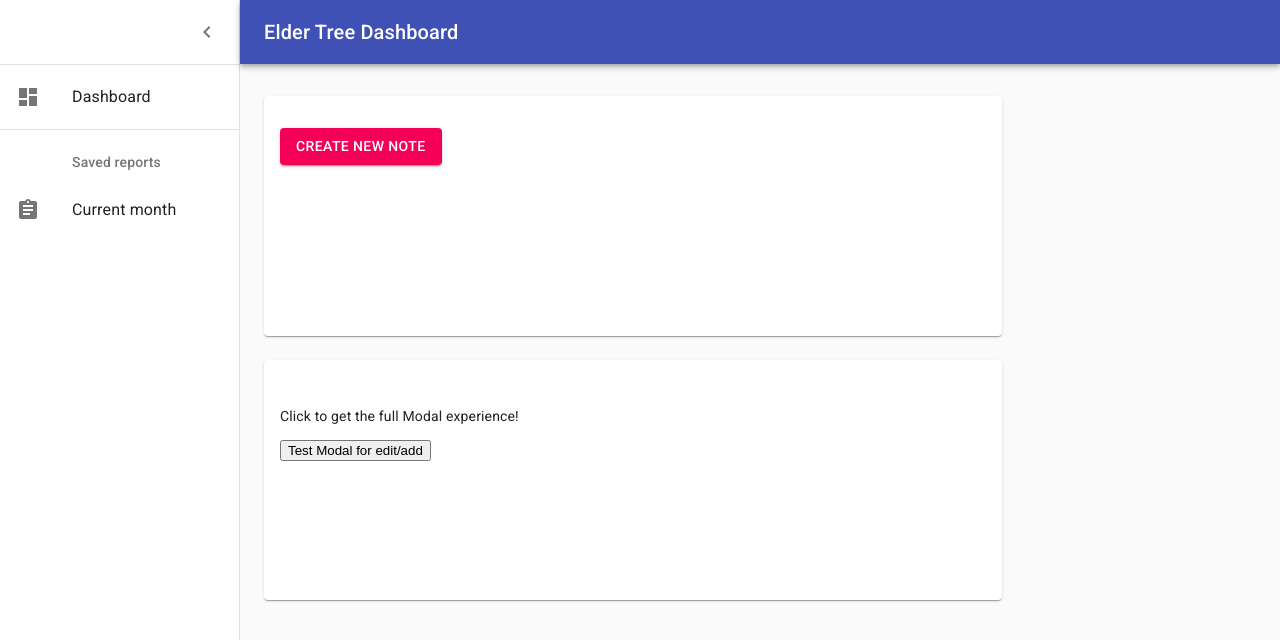
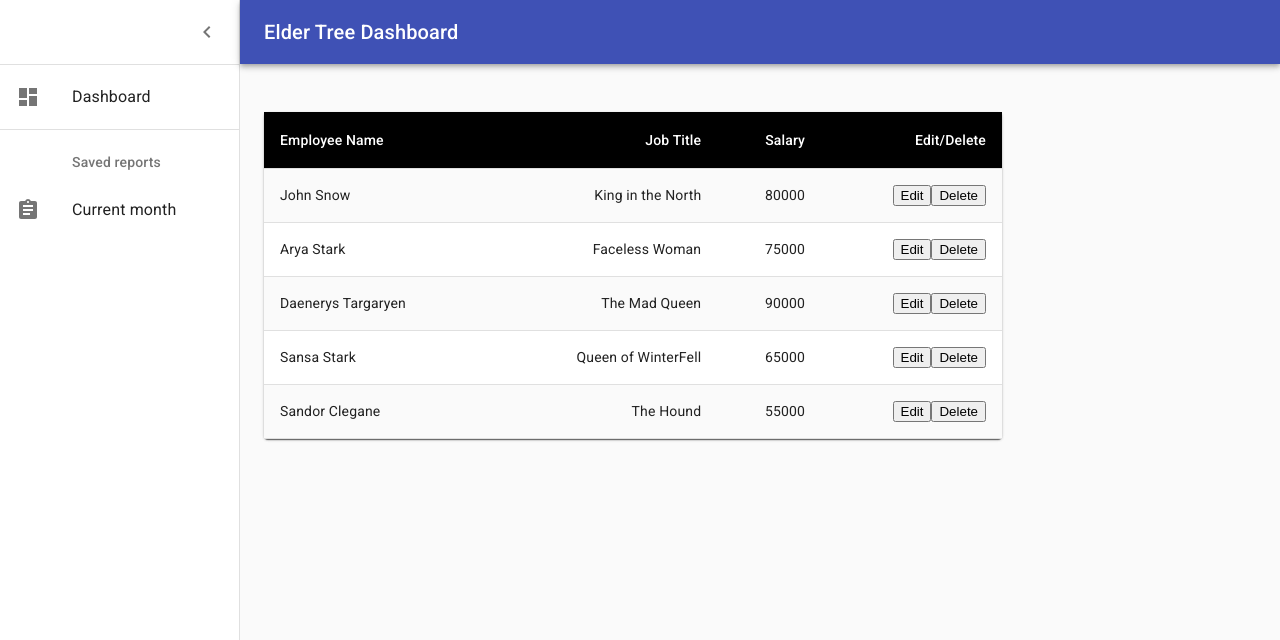
Before and after one commit to sohanthapa/ElderTree-Project1, a React (Create React App) app in the folder react/: page /dashboard in a window 1280 px wide. Shown: the top 640 px of the page. Built offline with nearby package versions, Linux system fonts and the light colour scheme.

Commit message:
create employee table

```diff
--- a/react/src/components/dashboard/Dashboard.js
+++ b/react/src/components/dashboard/Dashboard.js
@@ -1,6 +1,6 @@
 import React from 'react';
 import clsx from 'clsx';
-import { makeStyles } from '@material-ui/core/styles';
+import { makeStyles, withStyles } from '@material-ui/core/styles';
 import CssBaseline from '@material-ui/core/CssBaseline';
 import Drawer from '@material-ui/core/Drawer';
 import AppBar from '@material-ui/core/AppBar';
@@ -19,6 +19,12 @@ import Button from '@material-ui/core/Button';
 import Box from '@material-ui/core/Box';
 import { mainListItems, secondaryListItems } from './listItems';
 import Modal from './Modal';
+
+import Table from '@material-ui/core/Table';
+import TableBody from '@material-ui/core/TableBody';
+import TableCell from '@material-ui/core/TableCell';
+import TableHead from '@material-ui/core/TableHead';
+import TableRow from '@material-ui/core/TableRow';
 
 const drawerWidth = 240;
 
@@ -101,6 +107,88 @@ const useStyles = makeStyles(theme => ({
    }
 }));
 
+//Employee table styles
+const StyledTableCell = withStyles(theme => ({
+   head: {
+      backgroundColor: theme.palette.common.black,
+      color: theme.palette.common.white
+   },
+   body: {
+      fontSize: 14
+   }
+}))(TableCell);
+
+const StyledTableRow = withStyles(theme => ({
+   root: {
+      '&:nth-of-type(odd)': {
+         backgroundColor: theme.palette.background.default
+      }
+   }
+}))(TableRow);
+
+function createData(name, calories, fat, carbs, protein) {
+   return { name, calories, fat, carbs, protein };
+}
+
+const rows = [
+   createData(
+      'John Snow',
+      'King in the North',
+      80000,
+      <div>
+         <button>Edit</button>
+         <button>Delete</button>
+      </div>
+   ),
+   createData(
+      'Arya Stark',
+      'Faceless Woman',
+      75000,
+      <div>
+         <button>Edit</button>
+         <button>Delete</button>
+      </div>
+   ),
+   createData(
+      'Daenerys Targaryen',
+      'The Mad Queen',
+      90000,
+      <div>
+         <button>Edit</button>
+         <button>Delete</button>
+      </div>
+   ),
+   createData(
+      'Sansa Stark',
+      'Queen of WinterFell',
+      65000,
+      <div>
+         <button>Edit</button>
+         <button>Delete</button>
+      </div>
+   ),
+   createData(
+      'Sandor Clegane',
+      'The Hound',
+      55000,
+      <div>
+         <button>Edit</button>
+         <button>Delete</button>
+      </div>
+   )
+];
+
+const useStylesTable = makeStyles(theme => ({
+   root: {
+      width: '100%',
+      marginTop: theme.spacing(3),
+      overflowX: 'auto'
+   },
+   table: {
+      minWidth: 700
+   }
+}));
+
 export default function Dashboard() {
    const classes = useStyles();
    const [open, setOpen] = React.useState(true);
@@ -111,6 +199,8 @@ export default function Dashboard() {
       setOpen(false);
    };
    const fixedHeightPaper = clsx(classes.paper, classes.fixedHeight);
+
+   const tableClasses = useStylesTable();
 
    return (
       <div className={classes.root}>
@@ -169,30 +259,50 @@ export default function Dashboard() {
                <Grid container spacing={3}>
                   {/* Chart */}
                   <Grid item xs={12} md={8} lg={9}>
-                     <Paper className={fixedHeightPaper}>
+                     <Paper>
+                        {/* Employee table */}
                         <Box my={2}>
-                           <Button variant="contained" color="secondary">
-                              <RouterLink
-                                 to="/notes/new"
-                                 style={{
-                                    textDecoration: 'none',
-                                    color: 'white'
-                                 }}
-                              >
-                                 Create New Note
-                              </RouterLink>
-                           </Button>
-                           <Box></Box>
-                        </Box>
-                     </Paper>
-                  </Grid>
-
-                  <Grid item xs={12} md={8} lg={9}>
-                     <Paper className={fixedHeightPaper}>
-                        <Box my={2}>
-                           <Box>
-                              <Modal />
-                           </Box>
+                           <Paper className={classes.root}>
+                              <Table className={classes.table}>
+                                 <TableHead>
+                                    <TableRow>
+                                       <StyledTableCell>
+                                          Employee Name
+                                       </StyledTableCell>
+                                       <StyledTableCell align="right">
+                                          Job Title
+                                       </StyledTableCell>
+                                       <StyledTableCell align="right">
+                                          Salary
+                                       </StyledTableCell>
+                                       <StyledTableCell align="right">
+                                          Edit/Delete
+                                       </StyledTableCell>
+                                    </TableRow>
+                                 </TableHead>
+                                 <TableBody>
+                                    {rows.map(row => (
+                                       <StyledTableRow key={row.name}>
+                                          <StyledTableCell
+                                             component="th"
+                                             scope="row"
+                                          >
+                                             {row.name}
+                                          </StyledTableCell>
+                                          <StyledTableCell align="right">
+                                             {row.calories}
+                                          </StyledTableCell>
+                                          <StyledTableCell align="right">
+                                             {row.fat}
+                                          </StyledTableCell>
+                                          <StyledTableCell align="right">
+                                             {row.carbs}
+                                          </StyledTableCell>
+                                       </StyledTableRow>
+                                    ))}
+                                 </TableBody>
+                              </Table>
+                           </Paper>
                         </Box>
                      </Paper>
                   </Grid>
```
